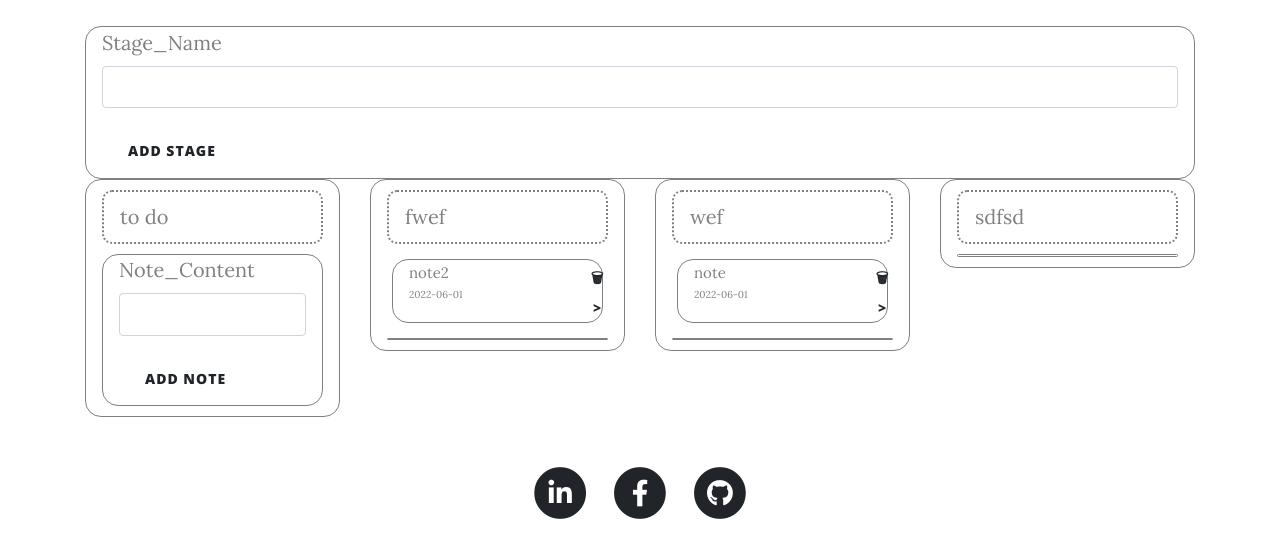
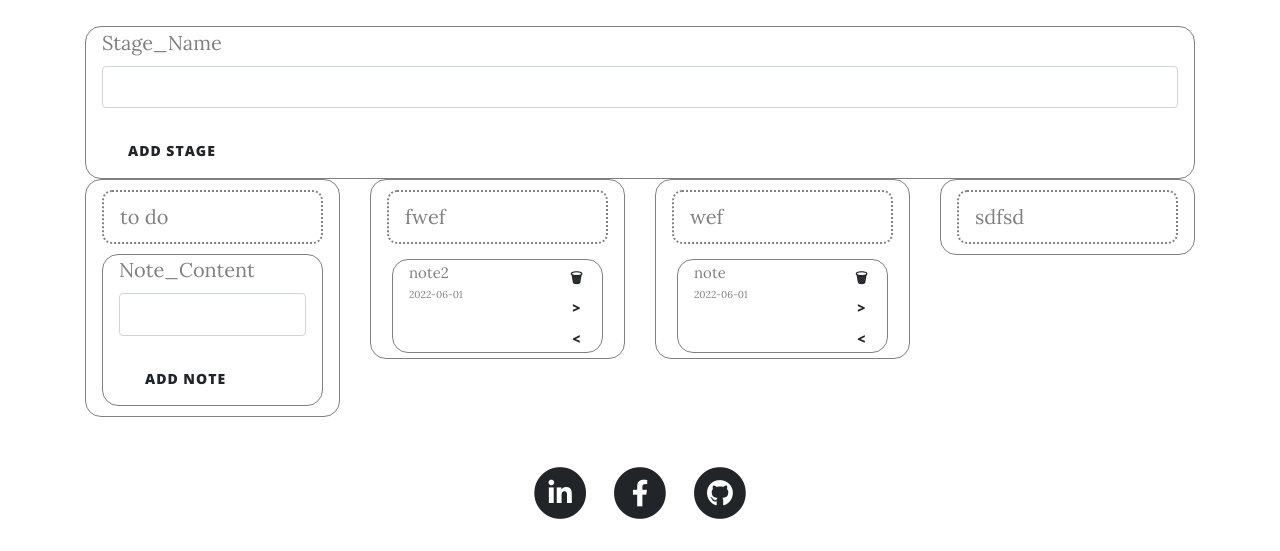
Before and after one commit to M4rkopolo/Blog_webside, a Flask app: page /kanban_table/1 in a window 1280 px wide. Shown: the part 556-1107 px from the top of the page. Run offline with Flask 2, Linux system fonts and the light colour scheme; a user stored in the database is signed in; data comes from the database, SQL or seed files in the repository; both versions use the stored data as it was after the commit; some libraries are stand-ins or nearby versions.

Commit message:
allow move notes betten stages

```diff
--- a/main.py
+++ b/main.py
@@ -1,4 +1,4 @@
-from flask import Flask, render_template, redirect, url_for, flash
+from flask import Flask, render_template, redirect, url_for, flash, request
 from flask_bootstrap import Bootstrap
 from flask_sqlalchemy import SQLAlchemy
 from flask_wtf import FlaskForm
@@ -170,7 +170,7 @@ class CommentDB(db.Model):
         self.user_name = user_name
 
 
-db.create_all()
+#db.create_all()
 
 
 ##WTForm
@@ -417,7 +417,7 @@ def about():
     return render_template("about.html", logged_in=current_user.is_authenticated)
 
 
-@app.route("/delete/<int:id>", )
+@app.route("/delete/<int:id>")
 @login_required
 def delete(id):
     delete_post = BlogPost.query.get(id)
@@ -425,6 +425,25 @@ def delete(id):
     db.session.commit()
     return redirect(url_for('get_all_posts'))
 
+@app.route("/delete_note", methods=["GET"])
+def delete_note():
+    id = request.args.get('id')
+    id_table = request.args.get("id_table")
+    note_id = Note.query.filter_by(id=id).first()
+    db.session.delete(note_id)
+    db.session.commit()
+    return redirect(url_for('kanban_table', id=id_table))
+
+@app.route("/move_note", methods=["GET"])
+def move_note():
+    id = request.args.get('id')
+    id_table = request.args.get("id_table")
+    note_id = Note.query.filter_by(id=id).first()
+    print(request.args.get('stage'))
+    note_id.stage_name = request.args.get('stage')
+    # db.session.delete(note_id)
+    db.session.commit()
+    return redirect(url_for('kanban_table', id=id_table))
 
 @app.route("/new_post", methods=["GET", "POST"])
 @login_required
--- a/templates/kanban_table.html
+++ b/templates/kanban_table.html
@@ -32,23 +32,26 @@
               <div style="padding:5px">
               <div style="color:grey; border:1px solid; border-radius:16px; padding:0.01em 16px;">
                   <div class="row">
-                   <div class="col-sm" style="min-width: 80%;">
+                   <div class="col-sm" style="min-width: 70%;">
                      <p style="font-size: 15px;margin-top: 2px; margin-bottom: 2px;">{{note.content}}</p>
                      <p style="font-size: 10px;margin-top: 2px; margin-bottom: 2px;">{{note.date[:10]}}</p>
                     </div>
                     <div class="col-sm">
-                       <input class="btn btn-default" style="width: 44px;margin:1px; padding:1px;" value="🗑">
-                        <input class="btn btn-default" style="width: 44px;margin:1px; padding:1px;" value=">">
+                        <a href="{{url_for('delete_note', id=note.id, id_table=note.kanban_table)}}" class="btn btn-default" style="width: 44px;margin:1px; padding:1px;" >🗑</a>
+                        <a href="{{url_for('move_note',id=note.id, stage=stages[stages.index(stage)+1].name, id_table=note.kanban_table)}}" class="btn btn-default" style="width: 44px;margin:1px; padding:1px;" > > </a>
+                        <a href="{{url_for('move_note',id=note.id, stage=stages[stages.index(stage)-1].name, id_table=note.kanban_table)}}" class="btn btn-default" style="width: 44px;margin:1px; padding:1px;" > < </a>
+
+                   <!--    <input class="btn btn-default" style="width: 44px;margin:1px; padding:1px;" value=">"> -->
                     </div>
                       </div>
               </div>
               </div>
               {% endfor %}
+              {% if stages.index(stage)==0 %}
               <div style="color:grey; border:1px solid; border-radius:16px; padding:0.01em 16px;margin-top: 10px;margin-bottom: 10px;">
-              {% if stages.index(stage)==0 %}
                  {{ wtf.quick_form(note_form) }}
+              </div>
               {% endif %}
-              </div>
             </div>
             </div>
          {% endfor %}
```
Also changed, not shown: data.sqlite.
